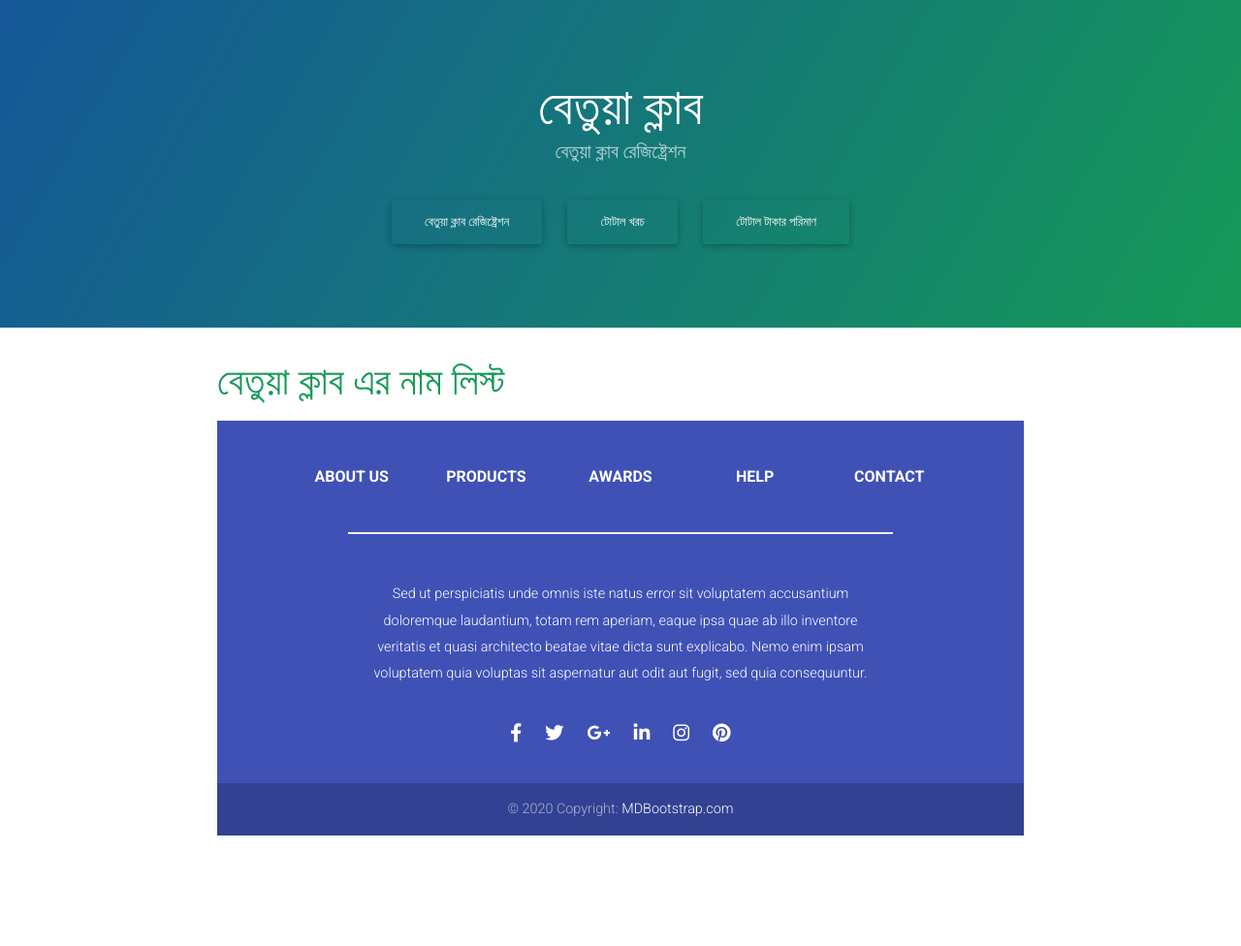
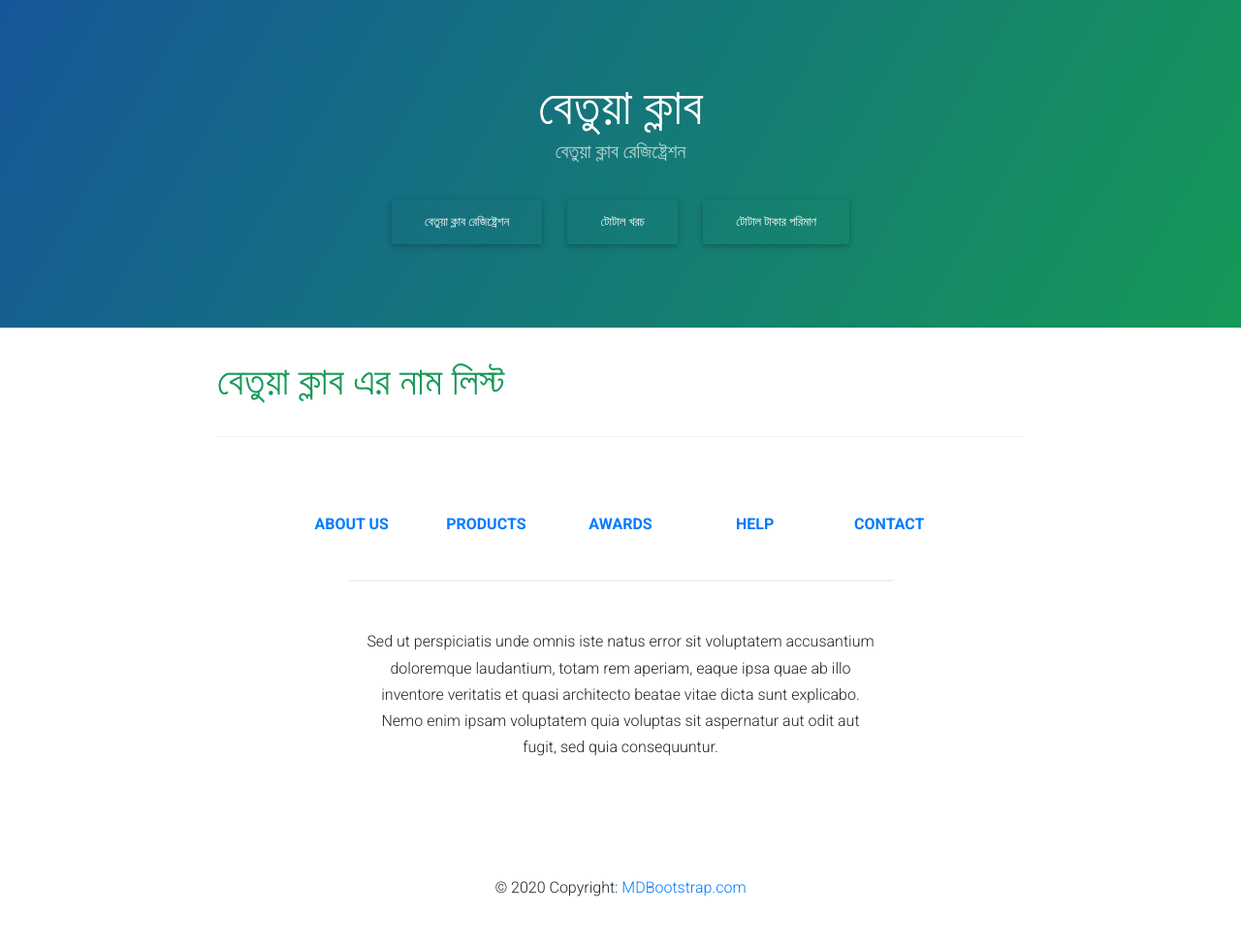
Before and after one commit to shahinmondal/betuaclub.github.io, a Jekyll site: the page built from index.html, in a window 1280 px wide. Shown: the whole page at 97% size. Built offline with Jekyll 4.4.1, drawn with Linux system fonts in a browser that asks for light colours; nearby versions of some CDN libraries; the list of posts is cut into pages by our own code; before the commit the page ends 900 px from its top, so only the background shows below that.

Commit message:
Update page-footer.html

```diff
--- a/_includes/page-footer.html
+++ b/_includes/page-footer.html
@@ -1,6 +1,6 @@
 
 <!-- Footer -->
-<footer class="page-footer font-small indigo bg-#e3d2d2">
+<footer class="site-footer">
 
   <!-- Footer Links -->
   <div class="container-fluid">
```
